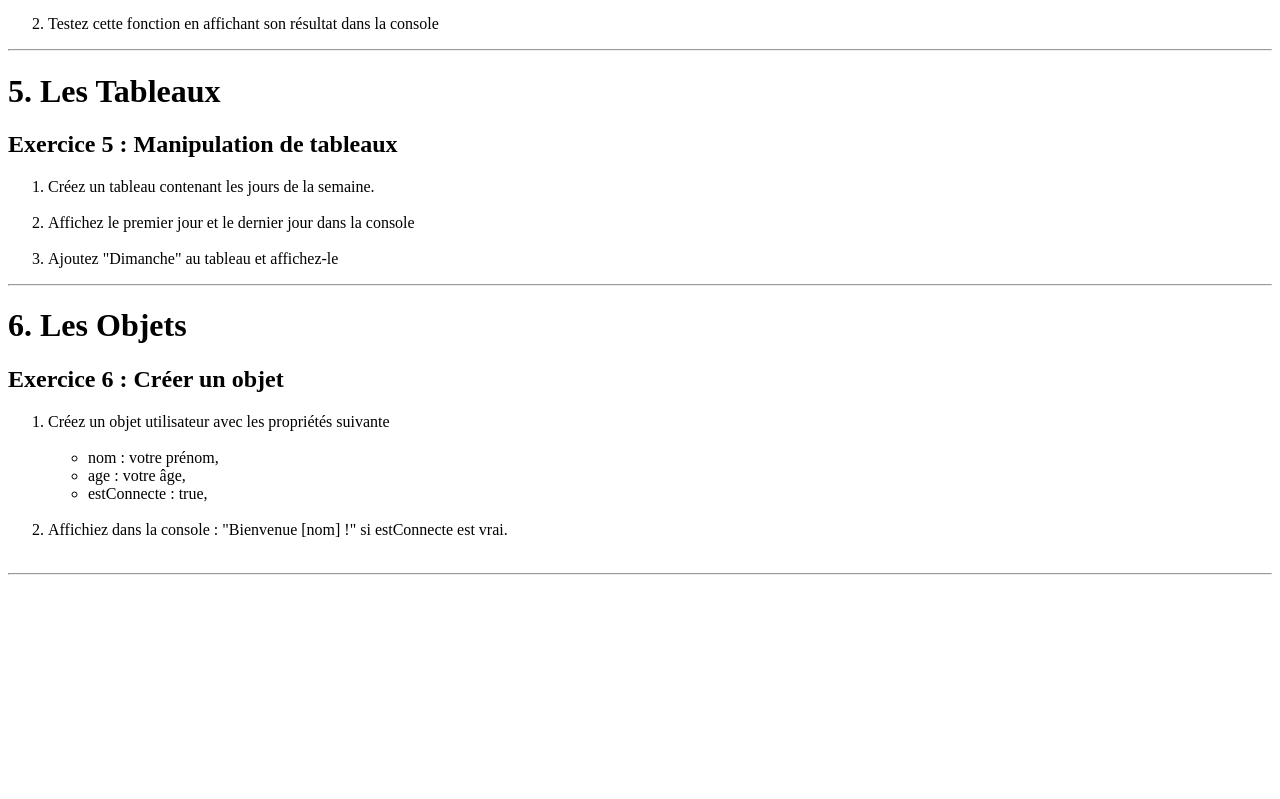
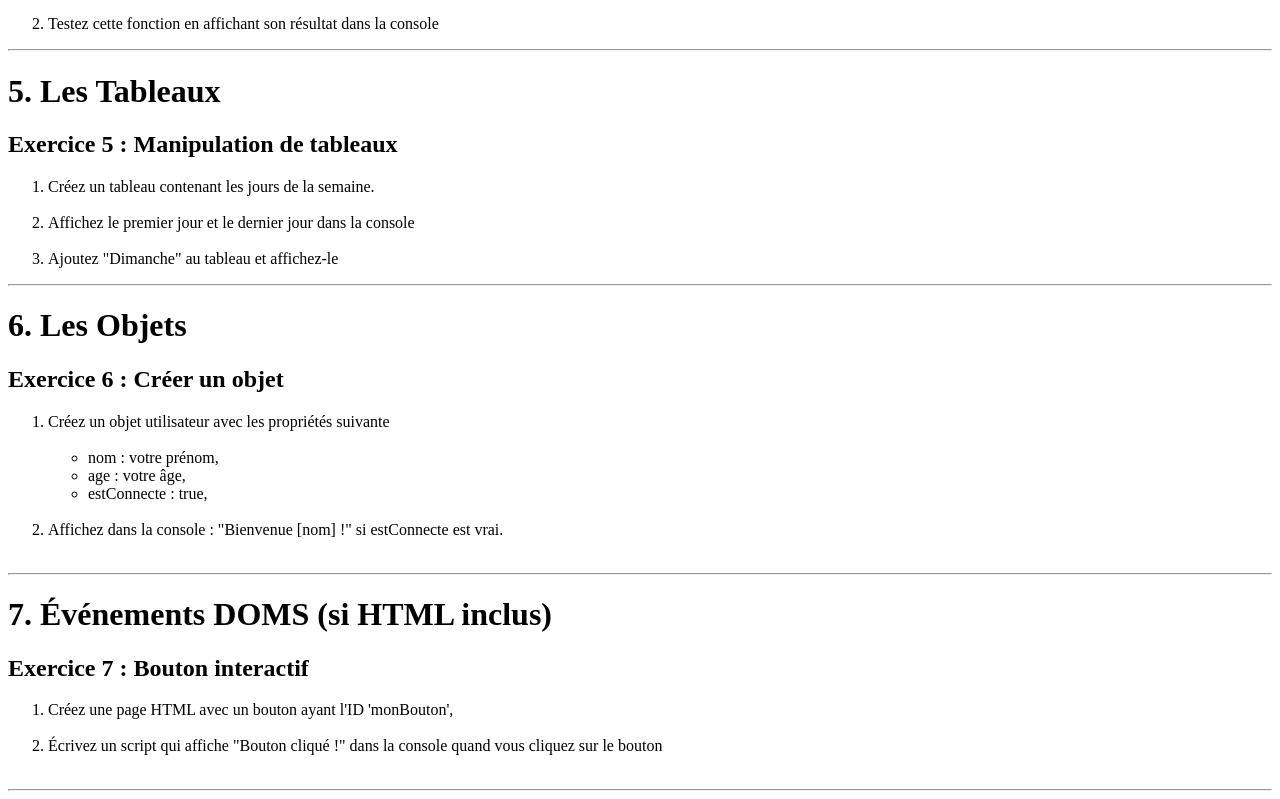
Before and after one commit to fannysaez/Exercices-JavaScript, a plain HTML site: page index.html in a window 1280 px wide. Shown: the part 952-1751 px from the top of the page. Before the commit the page ends 1535 px from the top, so only its background shows below. Drawn offline with Linux system fonts and the light colour scheme.

Commit message:
Réalisations des exercices  1 à 7

```diff
--- a/index.html
+++ b/index.html
@@ -39,6 +39,7 @@
         </ul>
     </p><br>
     <hr>
+
 <!-- Exercice 3 : Les Boucles -->
     <h1>3. Les Boucles</h1>
     <h2>Exercice 3 : Compter jusqu'à 10</h2>
@@ -82,7 +83,18 @@
                     <li>estConnecte : true,</li><br>
                 </ul>
 
-                        <li>Affichiez dans la console : "Bienvenue [nom] !" si estConnecte est vrai.</li><br>
+            <li>Affichez dans la console : "Bienvenue [nom] !" si estConnecte est vrai.</li><br>
+        </ol>
+    </p>
+    <hr>
+
+<!-- Exercice 7 : Événements DOMS (si HTML inclus) -->
+    <h1>7. Événements DOMS (si HTML inclus)</h1>
+    <h2>Exercice 7 : Bouton interactif</h2>
+    <p>
+        <ol>
+            <li>Créez une page HTML avec un bouton ayant l'ID 'monBouton',</li><br>
+            <li>Écrivez un script qui affiche "Bouton cliqué !" dans la console quand vous cliquez sur le bouton</li><br>
         </ol>
     </p>
 <hr>
```
Lines whose indentation alone changed are shown as unchanged.
